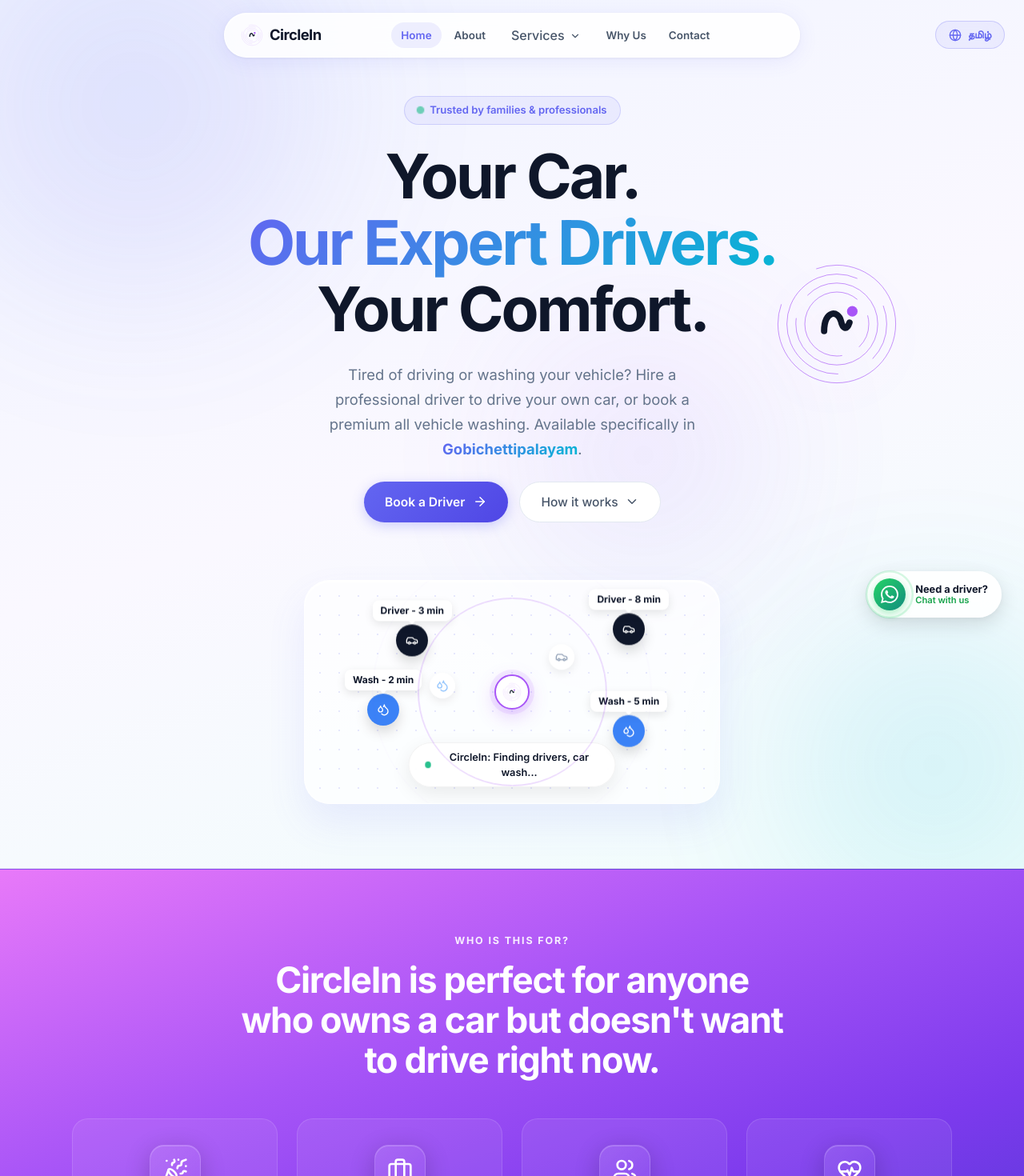
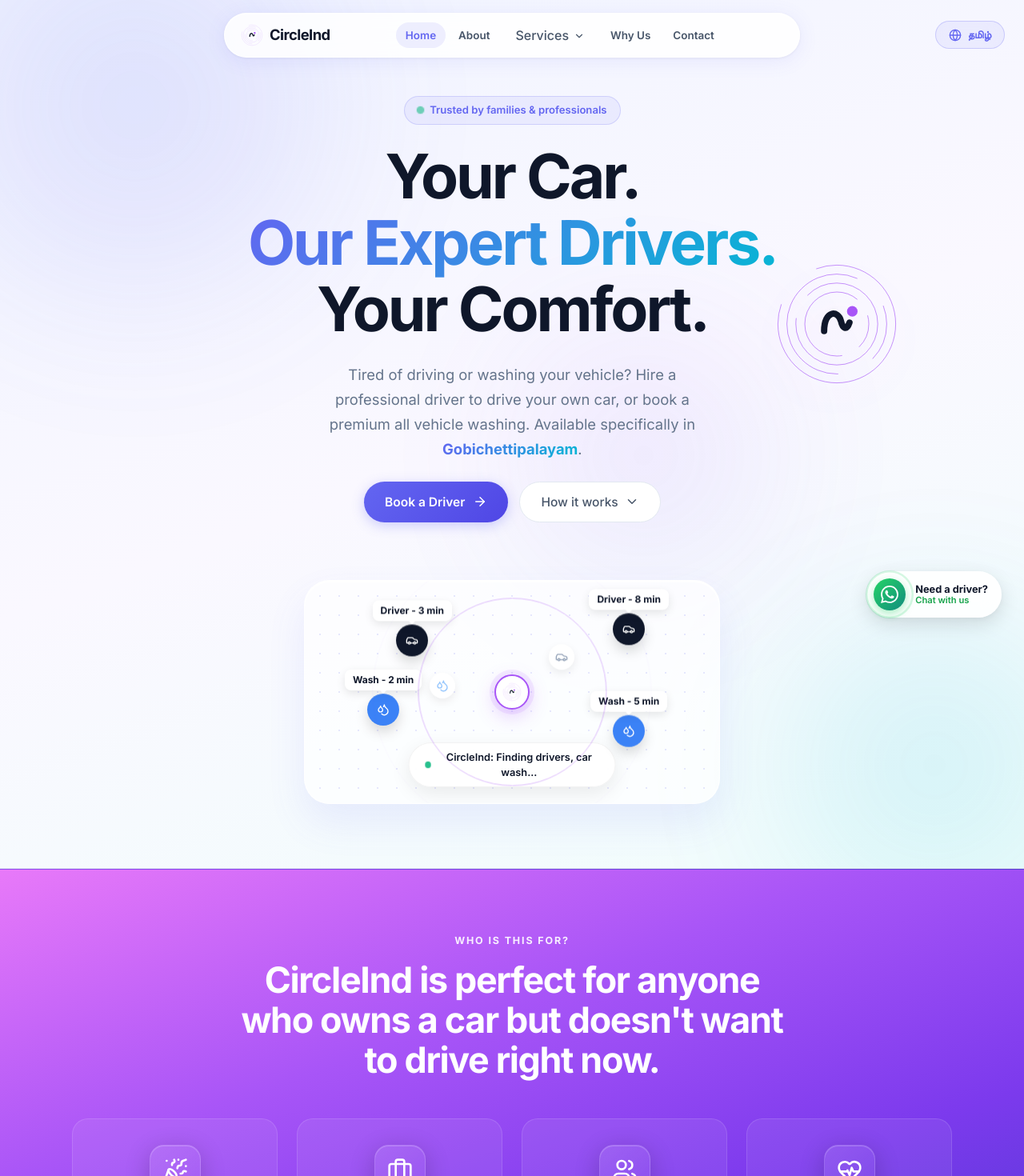
Before and after one commit to DhanushSundharam/Circlein, a React (Vite) app: page / in a window 1280 px wide. Shown: the top 1470 px of the page at 80% size. Built offline with nearby package versions, Linux system fonts and the light colour scheme.

Commit message:
Rename brand from CircleIn to CircleInd

```diff
--- a/index.html
+++ b/index.html
@@ -4,7 +4,7 @@
     <meta charset="UTF-8" />
     <link rel="icon" type="image/svg+xml" href="/favicon.svg" />
     <meta name="viewport" content="width=device-width, initial-scale=1.0" />
-    <title>CircleIn</title>
+    <title>CircleInd</title>
   </head>
   <body>
     <div id="root"></div>
--- a/src/components/Navbar.jsx
+++ b/src/components/Navbar.jsx
@@ -72,7 +72,7 @@
         {/* Brand */}
         <Link to="/" className="navbar-brand flex items-center gap-sm" style={{textDecoration: 'none'}}>
           <Logo size={28} />
-          <h2 style={{color: 'var(--text-primary)'}}>CircleIn</h2>
+          <h2 style={{color: 'var(--text-primary)'}}>CircleInd</h2>
         </Link>
 
         {/* Nav Links — only show on landing */}
--- a/src/pages/Landing.jsx
+++ b/src/pages/Landing.jsx
@@ -11,7 +11,7 @@
 
 // ── Change this to your WhatsApp number ──
 const WA_NUMBER = '918838038494'; // +91 88380 38494
-const WA_MESSAGE = encodeURIComponent('Hi! I want to book a driver through CircleIn.');
+const WA_MESSAGE = encodeURIComponent('Hi! I want to book a driver through CircleInd.');
 const WA_LINK = `https://wa.me/${WA_NUMBER}?text=${WA_MESSAGE}`;
 const WA_QR = `https://api.qrserver.com/v1/create-qr-code/?size=180x180&data=${encodeURIComponent(WA_LINK)}&color=6d28d9&bgcolor=ffffff&margin=12`;
 
@@ -31,7 +31,7 @@
     cardEtaMin: '3 min',
 
     whoTitle: 'Who is this for?',
-    whoSub: 'CircleIn is perfect for anyone who owns a car but doesn\'t want to drive right now.',
+    whoSub: 'CircleInd is perfect for anyone who owns a car but doesn\'t want to drive right now.',
     whoCards: [
       { icon: <PartyPopper size={32}/>, title: 'Night Out?', desc: 'Going to a party or wedding? Hire a driver, enjoy your evening, and get home safely in your own car.' },
       { icon: <Briefcase size={32}/>, title: 'Business Travel', desc: 'Have an important meeting? Let a professional drive while you prepare, make calls, or rest.' },
@@ -47,7 +47,7 @@
       { icon: <Car size={28}/>, title: 'Driver Arrives', desc: 'A verified, rated driver arrives at your car and drives you wherever you need to go.' },
     ],
 
-    whyTitle: 'Why customers love CircleIn',
+    whyTitle: 'Why customers love CircleInd',
     whyCards: [
       { icon: <Shield size={24}/>, title: 'Verified & Safe', desc: 'Every driver is background-checked, licensed, and reviewed by real customers before joining.' },
       { icon: <Star size={24}/>, title: 'Rated by Real Users', desc: 'Read honest reviews from other customers. You choose the driver you trust.' },
@@ -87,7 +87,7 @@
       { q: 'Is this service available outside Gobichettipalayam?', a: 'Currently, our services are exclusively available within Gobichettipalayam and surrounding nearby areas.' },
     ],
 
-    footer: '© 2025 CircleIn. Your car. Our drivers. Your comfort.',
+    footer: '© 2025 CircleInd. Your car. Our drivers. Your comfort.',
   },
   ta: {
     langBtn: 'English',
@@ -104,7 +104,7 @@
     cardEtaMin: '3 நிமிடம்',
 
     whoTitle: 'யாருக்கு இது பயன்படும்?',
-    whoSub: 'சொந்த கார் இருக்கிறது, ஆனால் இப்போது ஓட்ட விரும்பவில்லையா? CircleIn உங்களுக்கானது.',
+    whoSub: 'சொந்த கார் இருக்கிறது, ஆனால் இப்போது ஓட்ட விரும்பவில்லையா? CircleInd உங்களுக்கானது.',
     whoCards: [
       { icon: <PartyPopper size={32}/>, title: 'விழா / பார்ட்டி?', desc: 'திருமணம் அல்லது விழாவுக்கு செல்கிறீர்களா? ஓட்டுனரை அமர்த்துங்கள், மகிழ்ச்சியாக திரும்புங்கள்.' },
       { icon: <Briefcase size={32}/>, title: 'வணிக பயணம்', desc: 'முக்கியமான கூட்டம் உள்ளதா? தொழில்முறை ஓட்டுனர் ஓட்ட, நீங்கள் தயாரிக்கலாம்.' },
@@ -120,7 +120,7 @@
       { icon: <Car size={28}/>, title: 'ஓட்டுனர் வருகிறார்', desc: 'சரிபார்க்கப்பட்ட, மதிப்பிடப்பட்ட ஓட்டுனர் உங்கள் காரில் வந்து ஓட்டுவார்.' },
     ],
 
-    whyTitle: 'வாடிக்கையாளர்கள் CircleIn ஐ ஏன் விரும்புகிறார்கள்',
+    whyTitle: 'வாடிக்கையாளர்கள் CircleInd ஐ ஏன் விரும்புகிறார்கள்',
     whyCards: [
       { icon: <Shield size={24}/>, title: 'சரிபார்க்கப்பட்ட & பாதுகாப்பான', desc: 'ஒவ்வொரு ஓட்டுனரும் பின்னணி சரிபார்ப்பு மற்றும் உரிமம் பெற்றவர்.' },
       { icon: <Star size={24}/>, title: 'உண்மையான மதிப்பீடுகள்', desc: 'மற்ற வாடிக்கையாளர்களின் உண்மையான மதிப்புரைகளை படியுங்கள்.' },
@@ -160,7 +160,7 @@
       { q: 'இந்த சேவை கோபிசெட்டிபாளையத்திற்கு வெளியே கிடைக்குமா?', a: 'தற்போது, எங்கள் சேவைகள் கோபிசெட்டிபாளையம் மற்றும் அதனை சுற்றியுள்ள பகுதிகளில் மட்டுமே கிடைக்கிறது.' },
     ],
 
-    footer: '© 2025 CircleIn. உங்கள் கார். எங்கள் ஓட்டுனர். உங்கள் ஓய்வு.',
+    footer: '© 2025 CircleInd. உங்கள் கார். எங்கள் ஓட்டுனர். உங்கள் ஓய்வு.',
   },
 };
 
@@ -329,7 +329,7 @@
             </div>
 
             <div className="radar-status">
-              <span className="status-dot"></span> CircleIn: Finding drivers, car wash...
+              <span className="status-dot"></span> CircleInd: Finding drivers, car wash...
             </div>
           </div>
         </div>
@@ -521,7 +521,7 @@
         <div className="lp-footer-divider" />
         <div className="lp-footer-brand">
           <Logo size={22} />
-          <span>{lang === 'en' ? 'CircleIn' : 'CircleIn'}</span>
+          <span>{lang === 'en' ? 'CircleInd' : 'CircleInd'}</span>
         </div>
         <div className="lp-footer-contact">
           <a href="mailto:circleindrive@gmail.com">circleindrive@gmail.com</a>
```
